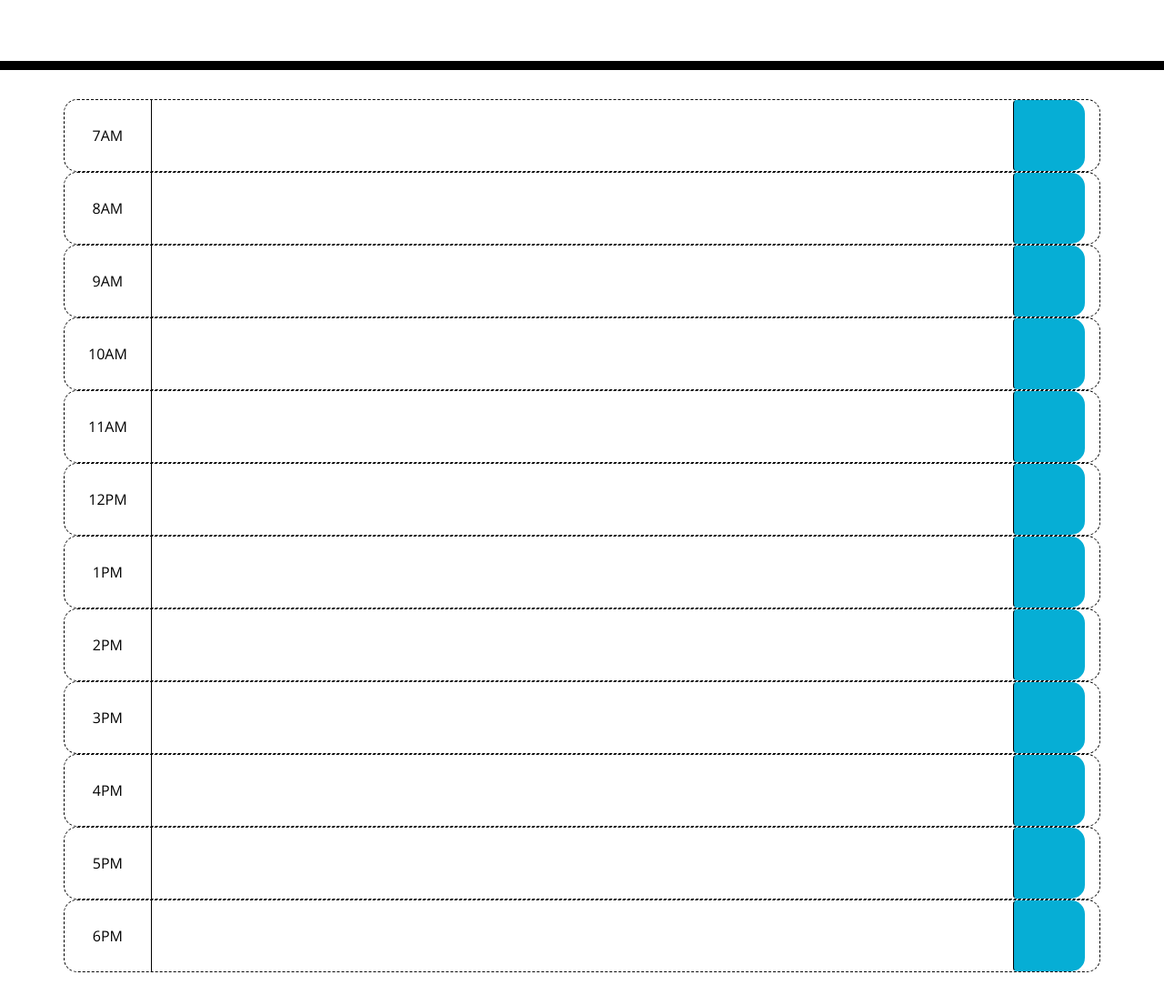
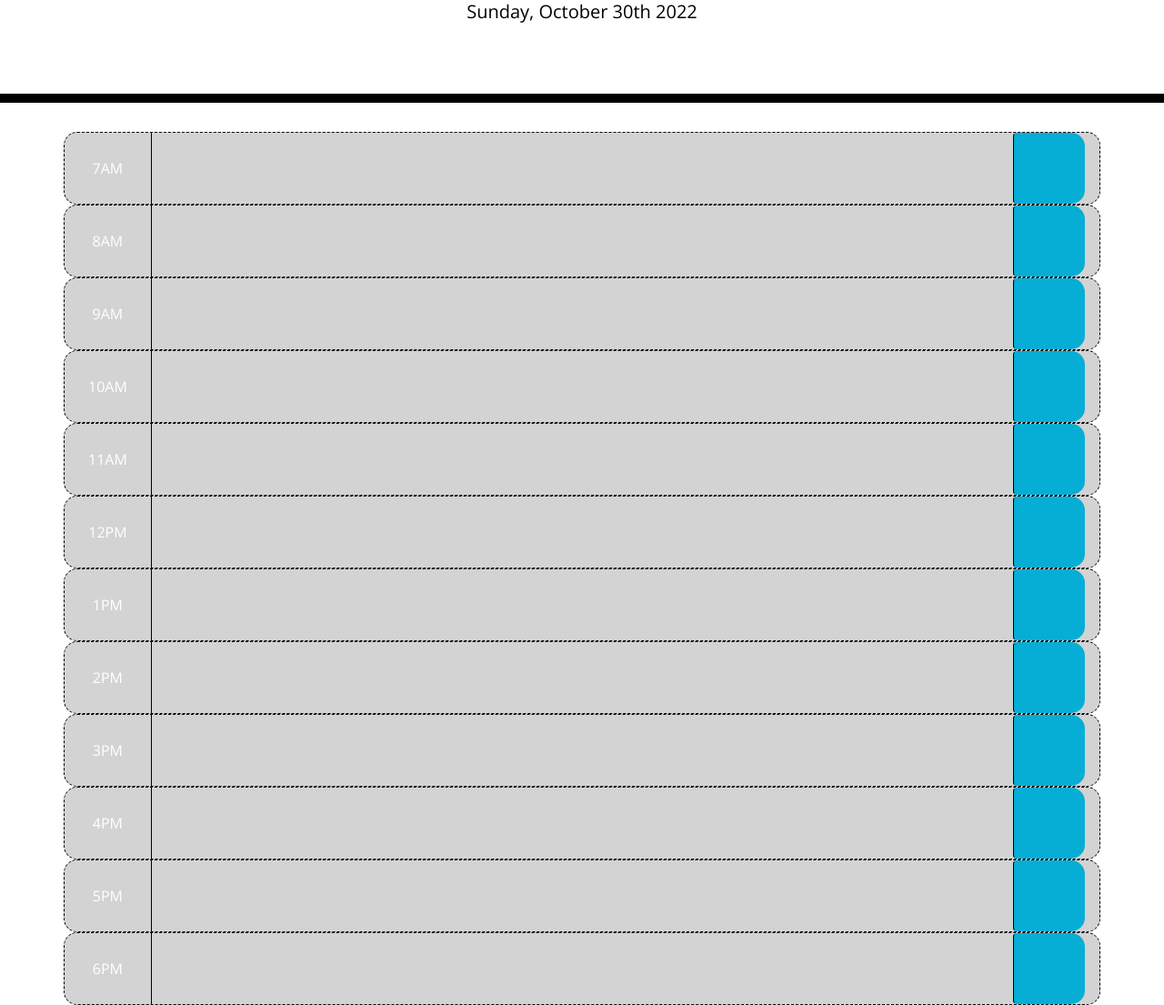
Before and after one commit to 1-those-jacks/work-day-scheduler, a plain HTML site: page index.html in a window 1280 px wide. Shown: the part 191-1296 px from the top of the page at 91% size. Before the commit the page ends 1260 px from the top, so only its background shows below. Drawn offline with nearby package versions, Linux system fonts and the light colour scheme.

Commit message:
Updated IDs. Formatted Moment.js

```diff
--- a/index.html
+++ b/index.html
@@ -27,67 +27,67 @@
 			<button class="btn save-btn" onclick="saveToTimeSlot()">
 		</section>
 
-		<section class="row time-block hour">
+		<section id="8" class="row time-block hour">
 			<div class="col-md-1">8AM</div>
 			<textarea class="col-md-10"></textarea>
 			<button class="btn save-btn">
 		</section>
 
-		<section class="row time-block hour">
+		<section id="9" class="row time-block hour">
 			<div class="col-md-1">9AM</div>
 			<textarea class="col-md-10"></textarea>
 			<button class="btn save-btn">
 		</section>
 
-		<section class="row time-block hour">
+		<section id="10" class="row time-block hour">
 			<div class="col-md-1">10AM</div>
 			<textarea class="col-md-10"></textarea>
 			<button class="btn save-btn">
 		</section>
 
-		<section class="row time-block hour">
+		<section id="11" class="row time-block hour">
 			<div class="col-md-1">11AM</div>
 			<textarea class="col-md-10"></textarea>
 			<button class="btn save-btn">
 		</section>
 
-		<section class="row time-block hour">
+		<section id="12" class="row time-block hour">
 			<div class="col-md-1">12PM</div>
 			<textarea class="col-md-10"></textarea>
 			<button class="btn save-btn">
 		</section>
 
-		<section class="row time-block hour">
+		<section id="13" class="row time-block hour">
 			<div class="col-md-1">1PM</div>
 			<textarea class="col-md-10"></textarea>
 			<button class="btn save-btn">
 		</section>
 
-		<section class="row time-block hour">
+		<section id="14" class="row time-block hour">
 			<div class="col-md-1">2PM</div>
 			<textarea class="col-md-10"></textarea>
 			<button class="btn save-btn">
 		</section>
 
-		<section class="row time-block hour">
+		<section id="15" class="row time-block hour">
 			<div class="col-md-1">3PM</div>
 			<textarea class="col-md-10"></textarea>
 			<button class="btn save-btn">
 		</section>
 
-		<section class="row time-block hour">
+		<section id="16" class="row time-block hour">
 			<div class="col-md-1">4PM</div>
 			<textarea class="col-md-10"></textarea>
 			<button class="btn save-btn">
 		</section>
 
-		<section class="row time-block hour">
+		<section id="17" class="row time-block hour">
 			<div class="col-md-1">5PM</div>
 			<textarea class="col-md-10"></textarea>
 			<button class="btn save-btn">
 		</section>
 
-		<section class="row time-block hour">
+		<section id="18" class="row time-block hour">
 			<div class="col-md-1">6PM</div>
 			<textarea class="col-md-10"></textarea>
 			<button class="btn save-btn">
--- a/script.js
+++ b/script.js
@@ -1,5 +1,5 @@
-// Calendar date recorded at the top of the app...How else can I make this happen????
-// $("#current-day").text(moment().format('dddd, MMMM Do'));
+// Calendar date recorded at the top of the app
+$("#current-day").text(moment().format('dddd, MMMM Do YYYY'));
 // Functions for picking the time and selecting it if it is past, present, or future
 var presentTime = moment().hours();
 var timeBlockElems = document.querySelectorAll(".time-block");
@@ -46,6 +46,6 @@ function updateTime() {
 	}
 }
 
-setInterval(updateTime, 15000);
-
+// setInterval(updateTime, 15000);
+updateTime();
 document.addEventListener("load", loadToTimeSlot);
```
